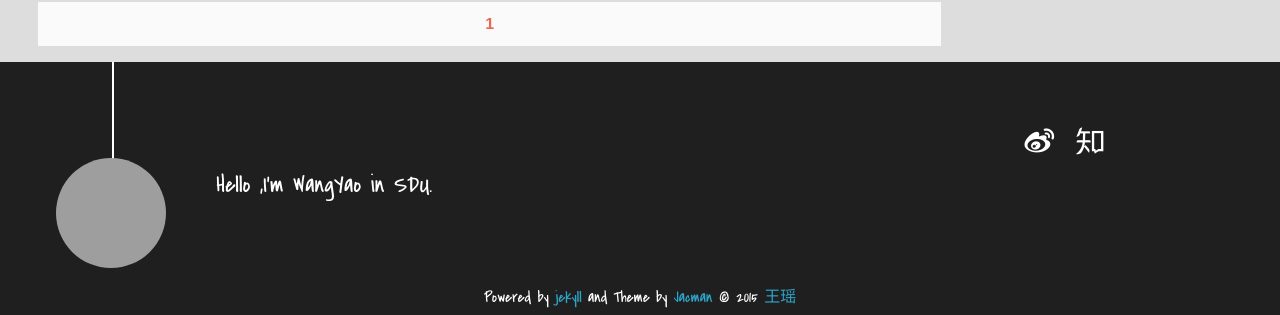
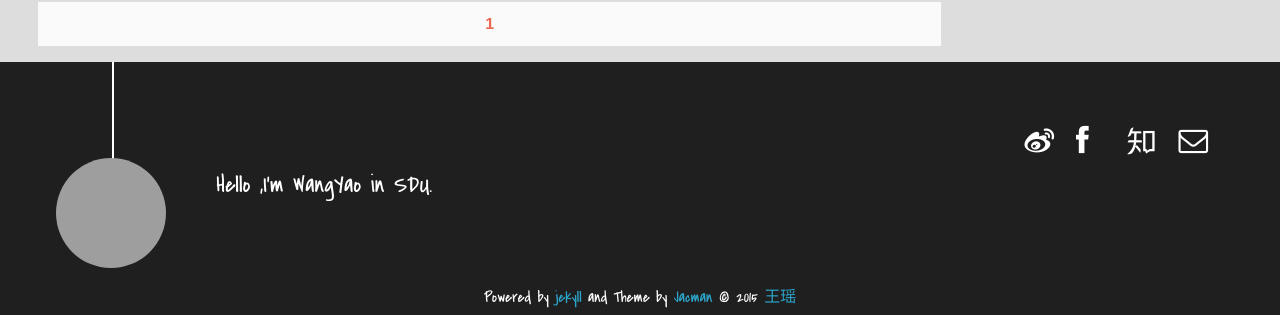
Before and after one commit to WangYao-sdu/WangYao-sdu.github.io, a Jekyll site: the page built from index.html, in a window 1280 px wide. Shown: the part 946-1261 px from the top of the page. Built offline with Jekyll 4.4.1, drawn with Linux system fonts in a browser that asks for light colours; Markdown is read by kramdown in place of the engine named in the settings; the list of posts is cut into pages by our own code; grey boxes are pictures that could not be loaded.

```diff
--- a/_config.yml
+++ b/_config.yml
@@ -97,10 +97,10 @@
   tsina:      ## e.g. 2176287895  Your weibo ID,It will be used in share button.
   douban:     ## e.g. wuchong1014 or your id for https://www.douban.com/people/wuchong1014
   zhihu: e.g. jark  for http://www.zhihu.com/people/jark
-  email:      ## e.g. imjark@gmail.com
+  email:  e.g. imjark@gmail.com
   twitter:    ## e.g. jarkwu for https://twitter.com/jarkwu
   github:     ## e.g. wuchong for https://github.com/wuchong
-  facebook:   ## e.g. imjark for https://facebook.com/imjark
+  facebook: e.g. imjark for https://facebook.com/imjark
   linkedin:   ## e.g. wuchong1014 for https://www.linkedin.com/in/wuchong1014
   google_plus:    ## e.g. "111190881341800841449" for https://plus.google.com/u/0/111190881341800841449, the "" is needed!
   stackoverflow:  ## e.g. 3222790 for http://stackoverflow.com/users/3222790/jark
```
